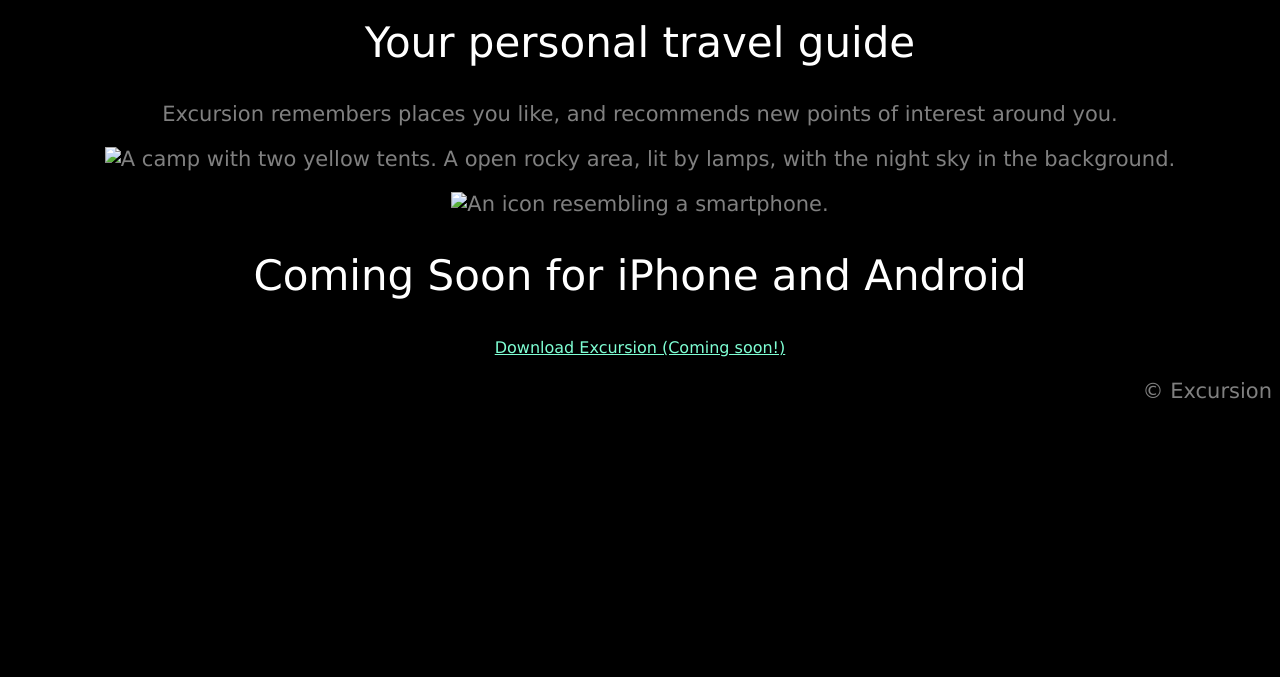
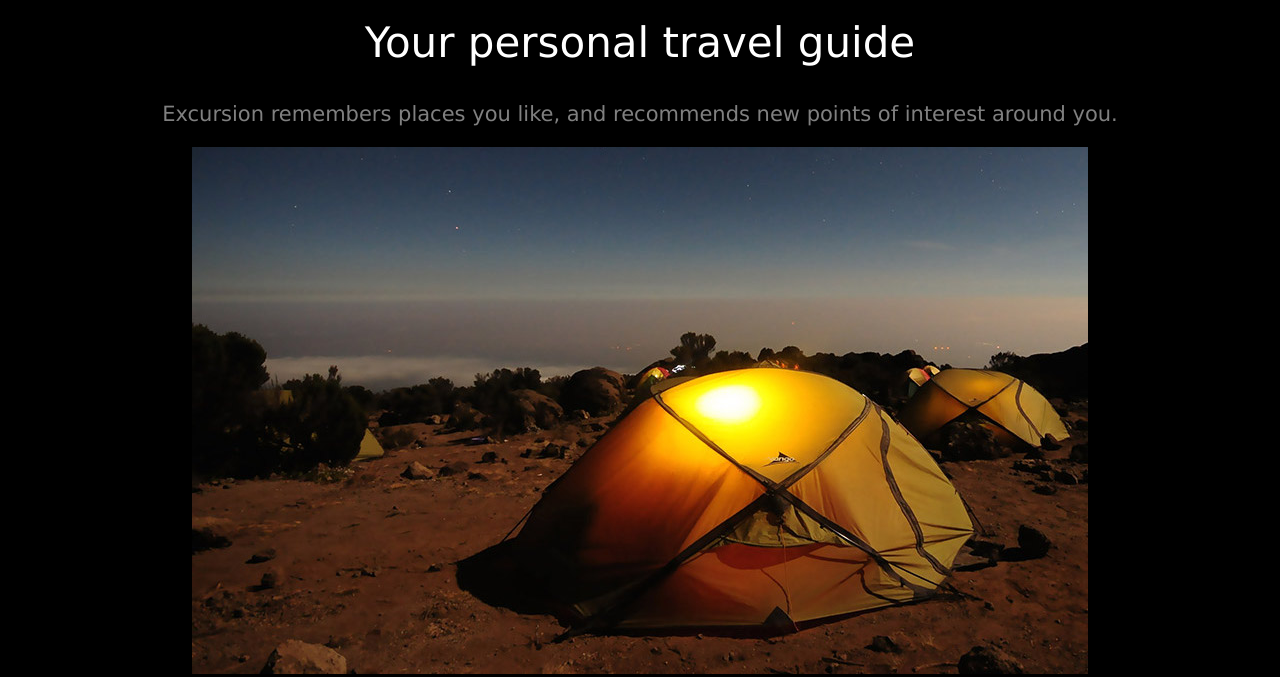
Before and after one commit to s-josh/excursion, a plain HTML site: page index.html in a window 1280 px wide. Shown: the part 342-1019 px from the top of the page. Before the commit the page ends 800 px from the top, so only its background shows below. Drawn offline with Linux system fonts and the light colour scheme.

Commit message:
Adjusted links to adhere to new file structure.

```diff
--- a/index.html
+++ b/index.html
@@ -12,16 +12,15 @@
     <!-- Info Section -->
     <p><a class="dl" href="#">Download Excursion (Coming soon!)</a></p>
     <p><video autoplay muted loop>
-        <source src="resources/excursion.mp4" type="video/mp4">
+        <source src="resources/videos/excursion.mp4" type="video/mp4">
     </video></p>
 
     <!-- Coming Soon Section -->
-
     <h2>Your personal travel guide</h2>
     <p>Excursion remembers places you like, and recommends new points of interest around you.</p>
-    <p><img src="resources/camp.jpg" alt="A camp with two yellow tents. A open rocky area, lit by lamps, with the night sky in the background."></p>
+    <p><img src="resources/images/camp.jpg" alt="A camp with two yellow tents. A open rocky area, lit by lamps, with the night sky in the background."></p>
 
-    <p><img src="resources/phone.png" alt="An icon resembling a smartphone."></p>
+    <p><img src="resources/images/phone.png" alt="An icon resembling a smartphone."></p>
     <h2>Coming Soon for iPhone and Android</h2>
     <p><a class="dl" href="#">Download Excursion (Coming soon!)</a></p>
 
```
